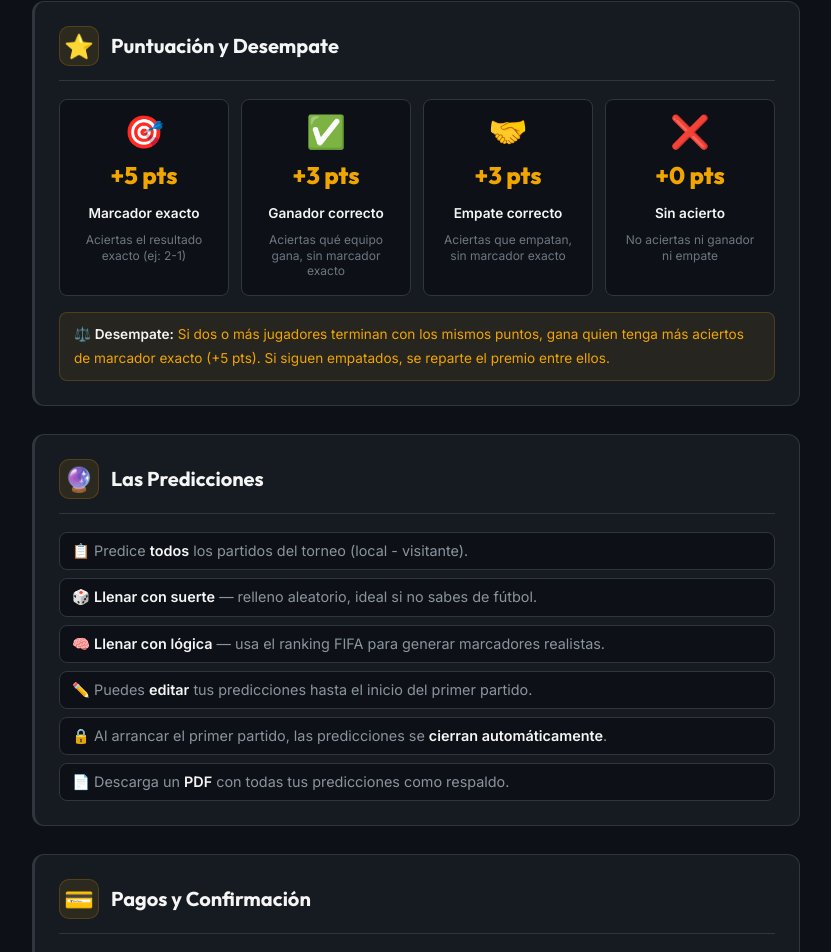
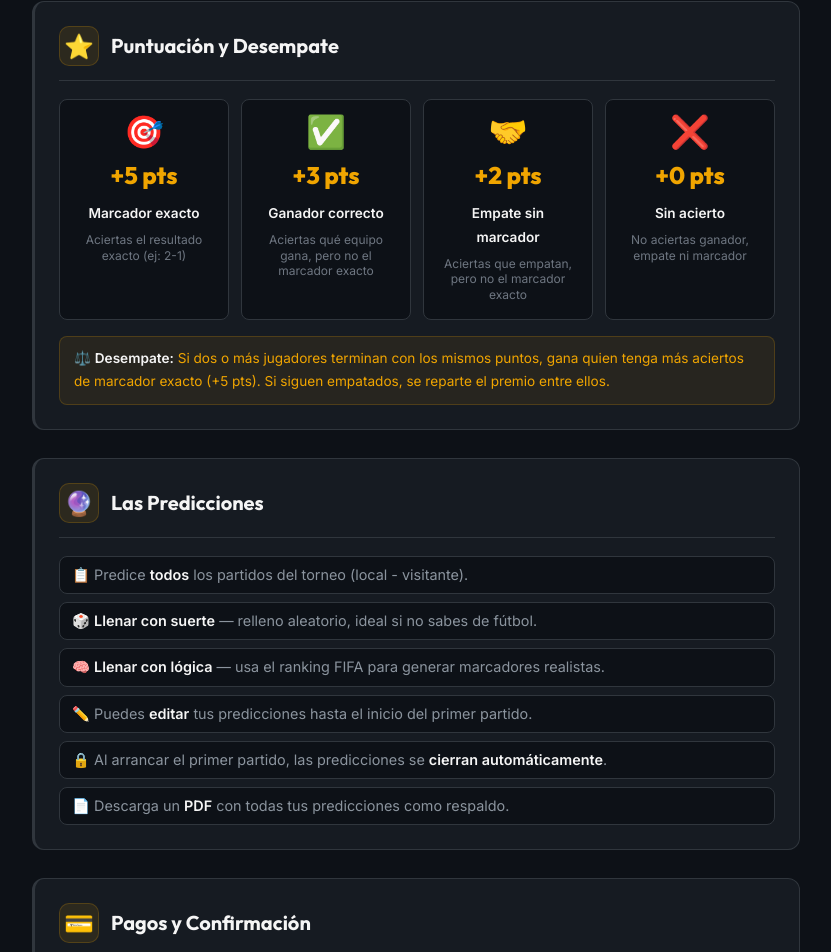
Before and after one commit to cponce123com-create/pollamundial2026, a React (Vite) app in the folder pollaworld-2026/client/: page / in a window 1280 px wide. Shown: the part 1119-2071 px from the top of the page, without its empty margins (224-1055 px from the left). Built offline with nearby package versions, Linux system fonts and the light colour scheme; no server answers.

Commit message:
fix(home): corrige puntaje de empate a +2 pts según lógica real
- Empate sin marcador exacto: +2 pts (no +3)
- Ganador sin marcador exacto: +3 pts
- Marcador exacto (incluye empate exacto): +5 pts
- Actualiza descripciones para mayor claridad

```diff
--- a/pollaworld-2026/client/src/pages/Home.tsx
+++ b/pollaworld-2026/client/src/pages/Home.tsx
@@ -38,19 +38,19 @@ function getSections(config: PoolConfig | null) {
             <span className="home-points-icon">✅</span>
             <span className="home-points-value">+3 pts</span>
             <span className="home-points-label">Ganador correcto</span>
-              <span className="home-points-desc">Aciertas qué equipo gana, sin marcador exacto</span>
+            <span className="home-points-desc">Aciertas qué equipo gana, pero no el marcador exacto</span>
           </div>
           <div className="home-points-card">
             <span className="home-points-icon">🤝</span>
-              <span className="home-points-value">+3 pts</span>
-              <span className="home-points-label">Empate correcto</span>
-              <span className="home-points-desc">Aciertas que empatan, sin marcador exacto</span>
+            <span className="home-points-value">+2 pts</span>
+            <span className="home-points-label">Empate sin marcador</span>
+            <span className="home-points-desc">Aciertas que empatan, pero no el marcador exacto</span>
           </div>
           <div className="home-points-card">
             <span className="home-points-icon">❌</span>
             <span className="home-points-value">+0 pts</span>
             <span className="home-points-label">Sin acierto</span>
-              <span className="home-points-desc">No aciertas ni ganador ni empate</span>
+            <span className="home-points-desc">No aciertas ganador, empate ni marcador</span>
           </div>
           </div>
           <div className="home-note" style={{ marginTop: 16 }}>
```
Lines whose indentation alone changed are shown as unchanged.
